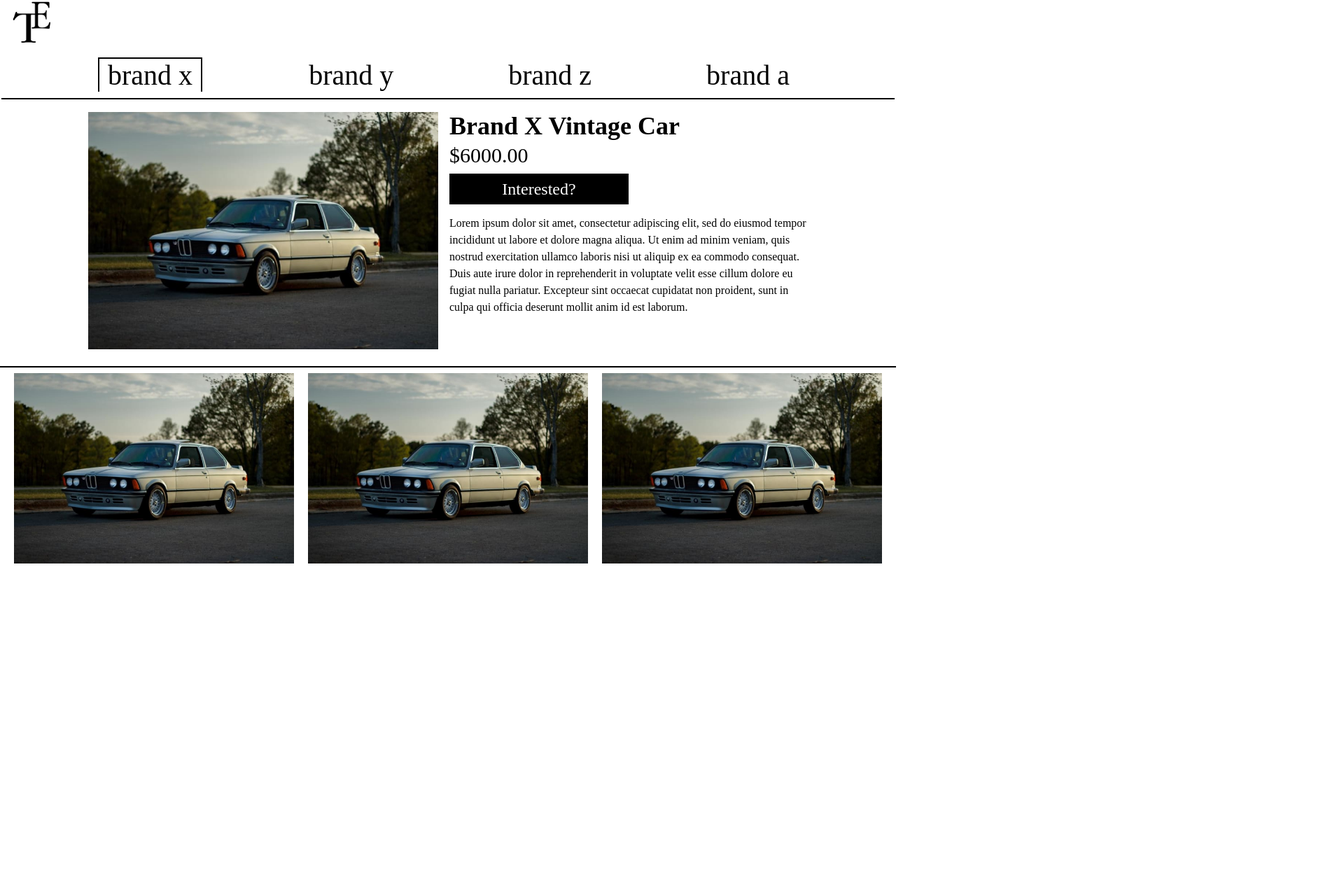
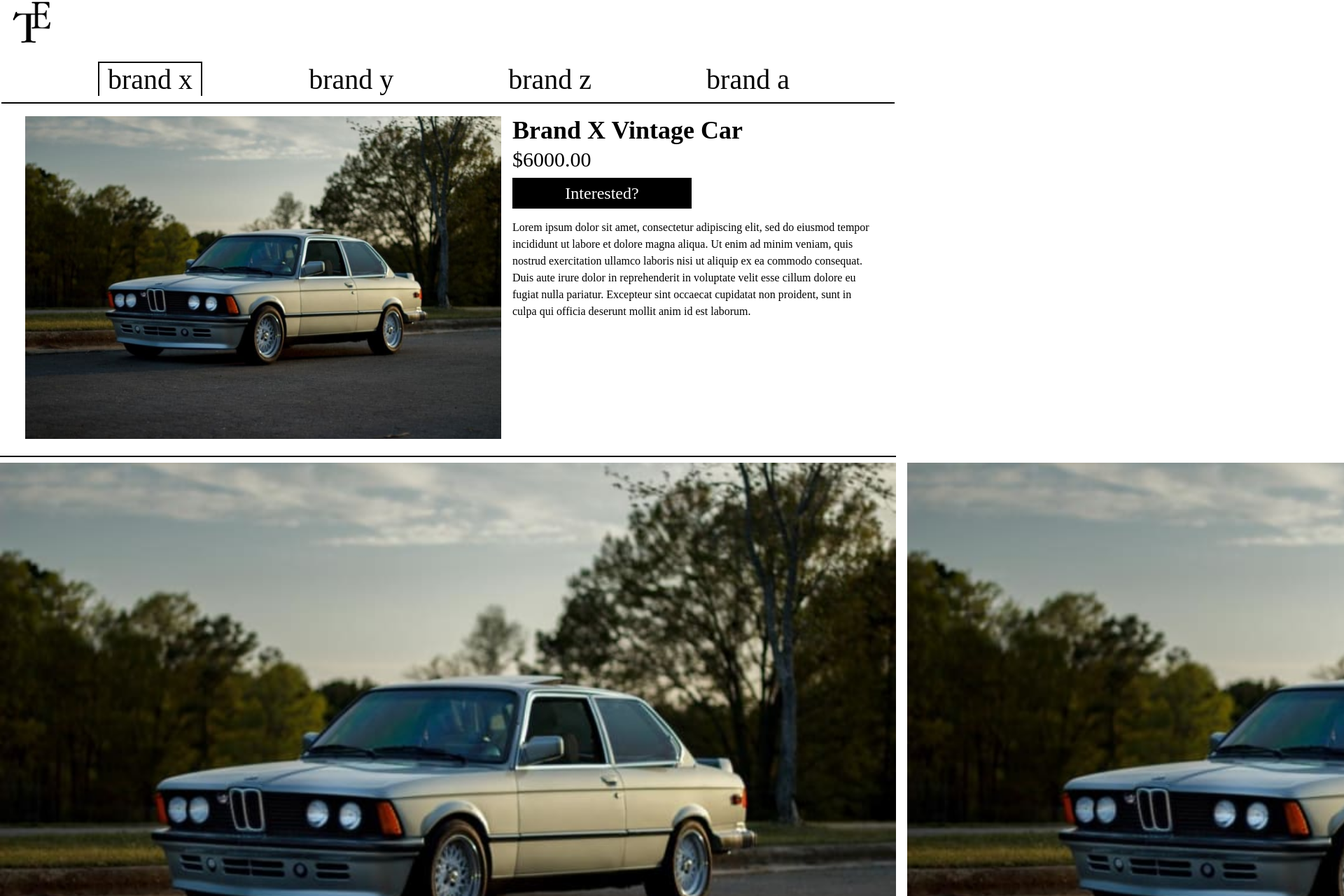
Before and after one commit to JerickWong/toy-envoy-website, a Next.js app: page /cars in a window 1280 px wide. Shown: the part 16-1296 px from the top of the page at 70% size, 1920 px wide, since content can reach past the window. Before the commit the page ends 821 px from the top, so only its background shows below. Built offline with nearby package versions, Linux system fonts and the light colour scheme.

Commit message:
Add eslint

```diff
--- a/app/api/contact/route.js
+++ b/app/api/contact/route.js
@@ -1,13 +1,9 @@
-import nodemailer from 'nodemailer';
-import { NextResponse } from 'next/server';
+import nodemailer from 'nodemailer'
+import { NextResponse } from 'next/server'
 
-export async function GET(req) {
-  return NextResponse.json({ message: 'Email sent successfully' });
-}
-
-export async function POST(req) {
-  const { name, email, message } = await req.json();
-  const { EMAIL_USERNAME, EMAIL_PASSWORD } = process.env;
+export default async function POST(req) {
+  const { name, email, message } = await req.json()
+  const { EMAIL_USERNAME, EMAIL_PASSWORD } = process.env
 
   const transporter = nodemailer.createTransport({
     service: 'gmail',
@@ -15,19 +11,19 @@ export async function POST(req) {
       user: EMAIL_USERNAME,
       pass: EMAIL_PASSWORD,
     },
-  });
+  })
 
   const mailOptions = {
     from: `${name} <${email}>`,
     to: EMAIL_USERNAME,
     subject: 'Toy Envoy - Item Inquiry',
     text: message,
-  };
+  }
 
   const isVerified = await transporter.verify()
 
   if (!isVerified) {
-    return NextResponse.json({ error: 'Error sending email' }, { status: 400 });
+    return NextResponse.json({ error: 'Error sending email' }, { status: 400 })
   }
 
   await transporter.sendMail(mailOptions)
--- a/app/cars/page.js
+++ b/app/cars/page.js
@@ -1,95 +1,76 @@
-'use client';
+'use client'
 
-import Link from 'next/link';
+import { useRouter } from 'next/navigation'
 import Image from 'next/image'
-import { useRouter } from 'next/navigation';
+import SecondaryNavbar from '@/components/SecondaryNavbar'
 
 export default function Home() {
-  const router = useRouter();
+  const router = useRouter()
 
   return (
     <div className='max-h-screen min-h-screen flex flex-col'>
-      <nav className='nav-header'>
-        <Link href="/">
-          <Image
-            src="/logo.png"
-            alt="Toy Envoy Logo"
-            className="dark:invert"
-            width={100}
-            height={24}
-            priority
-          />
-        </Link>
-      </nav>
-      <nav className='nav-main'>
-        <ul>
-          <li>
-            <Link href="/" className='active'>
-              brand x
-            </Link>
-          </li>
-          <li>
-            <Link href="">
-              brand y
-            </Link>
-          </li>
-          <li>
-            <Link href="">
-              brand z
-            </Link>
-          </li>
-          <li>
-            <Link href="">
-              brand a
-            </Link>
-          </li>
-        </ul>
-      </nav>
-      <hr className="m-0.5 border-t-2 border-black" />
+      <SecondaryNavbar />
       <section className='my-4 mx-9 flex justify-center gap-4'>
         <div>
-          <img
-            sizes="(max-width: 765px) 100vw, 500px"
-            srcset="
-            vintage-item1-300.jpg 300w,
-            vintage-item1-765.jpg 765w"
-            src="vintage-item1-765.jpg"
-            alt="" />
+          <Image
+            sizes='(max-width: 765px) 100vw, 500px'
+            srcset='
+            /vintage-item1-300.jpg 300w,
+            /vintage-item1-765.jpg 765w'
+            width={100}
+            height={10}
+            src='/vintage-item1-765.jpg'
+            className='w-full'
+            alt='Vintage Car' />
         </div>
-        <div className='flex flex-col max-w-40-screen'>
-          <h2 className='text-4xl mb-1 font-extrabold dark:text-white" font-montserrat'>Brand X Vintage Car</h2>
-          <h3 className="text-3xl mb-2 font-light dark:text-white font-montserrat">$6000.00</h3>
-          <button type="button" className="button-interested font-montserrat" onClick={() => router.push('/contact')}>
+        <div className='flex flex-col max-w-40-screen font-montserrat'>
+          <h2 className='text-4xl mb-1 font-extrabold dark:text-white '>Brand X Vintage Car</h2>
+          <h3 className='text-3xl mb-2 font-light dark:text-white '>$6000.00</h3>
+          <button type='button' className='button-interested ' onClick={() => router.push('/contact')}>
             Interested?
           </button>
-          <p className='font-montserrat'>
-          Lorem ipsum dolor sit amet, consectetur adipiscing elit, sed do eiusmod tempor incididunt ut labore et dolore magna aliqua. Ut enim ad minim veniam, quis nostrud exercitation ullamco laboris nisi ut aliquip ex ea commodo consequat. Duis aute irure dolor in reprehenderit in voluptate velit esse cillum dolore eu fugiat nulla pariatur. Excepteur sint occaecat cupidatat non proident, sunt in culpa qui officia deserunt mollit anim id est laborum.
+          <p>
+           Lorem ipsum dolor sit amet, consectetur adipiscing elit, sed do eiusmod tempor incididunt
+           ut labore et dolore magna aliqua. Ut enim ad minim veniam, quis nostrud exercitation
+           ullamco laboris nisi ut aliquip ex ea commodo consequat. Duis aute irure dolor in
+           reprehenderit in voluptate velit esse cillum dolore eu fugiat nulla pariatur. Excepteur
+           sint occaecat cupidatat non proident, sunt in culpa qui officia deserunt mollit anim id
+           est laborum.
           </p>
         </div>
       </section>
-      <hr className="my-2 border-t-2 border-black" />
-      <div className='flex justify-evenly'>
-        <img
-          sizes="(max-width: 765px) 100vw, 400px"
-          srcset="
-          vintage-item1-300.jpg 300w,
-          vintage-item1-765.jpg 765w"
-          src="vintage-item1-765.jpg"
-          alt="" />
-        <img
-          sizes="(max-width: 765px) 100vw, 400px"
-          srcset="
-          vintage-item1-300.jpg 300w,
-          vintage-item1-765.jpg 765w"
-          src="vintage-item1-765.jpg"
-          alt="" />
-        <img
-          sizes="(max-width: 765px) 100vw, 400px"
-          srcset="
-          vintage-item1-300.jpg 300w,
-          vintage-item1-765.jpg 765w"
-          src="vintage-item1-765.jpg"
-          alt="" />
+      <hr className='my-2 border-t-2 border-black' />
+      <div className='flex justify-evenly gap-4'>
+        <Image
+          sizes='(max-width: 765px) 100vw, 400px'
+          srcset='
+          /vintage-item1-300.jpg 300w,
+          /vintage-item1-765.jpg 765w'
+          width={100}
+            height={10}
+          src='/vintage-item1-765.jpg'
+          className='w-full'
+          alt='Vintage Car' />
+        <Image
+          sizes='(max-width: 765px) 100vw, 400px'
+          srcset='
+          /vintage-item1-300.jpg 300w,
+          /vintage-item1-765.jpg 765w'
+          width={100}
+            height={10}
+          src='/vintage-item1-765.jpg'
+          className='w-full'
+          alt='Vintage Car' />
+        <Image
+          sizes='(max-width: 765px) 100vw, 400px'
+          srcset='
+          /vintage-item1-300.jpg 300w,
+          /vintage-item1-765.jpg 765w'
+          width={100}
+            height={10}
+          src='/vintage-item1-765.jpg'
+          className='w-full'
+          alt='Vintage Car' />
       </div>
     </div>
   )
--- a/app/page.js
+++ b/app/page.js
@@ -1,41 +1,44 @@
-import Link from 'next/link';
-import Navbar from '@/components/Navbar';
+import Link from 'next/link'
+import Image from 'next/image'
+import Navbar from '@/components/Navbar'
 
 export default function Home() {
   return (
     <div className='max-h-screen min-h-screen flex flex-col'>
       <Navbar />
-      <div className="row">
+      <div className='row'>
         <div className='image-row'>
-          <img
-            sizes="(max-width: 1200px) 100vw, 1200px"
-            srcset="
+          <Image
+            sizes='(max-width: 1200px) 100vw, 1200px'
+            srcset='
             /vintage-car-300.jpg 300w,
             /vintage-car-903.jpg 903w,
-            /vintage-car-1200.jpg 1200w"
-            src="/vintage-car-1200.jpg"
-            width={'100%'}
+            /vintage-car-1200.jpg 1200w'
+            src='/vintage-car-1200.jpg'
+            width={100}
             height={10}
-            className='object-cover h-96'
-            alt="Vintage car" />
+            className='w-full object-cover h-96'
+            alt='Vintage car' />
           <div className='image-caption'>
-            <Link href="/cars" className="caption">
+            <Link href='/cars' className='caption'>
               cars
             </Link>
           </div>
         </div>
         <div className='image-row'>
-          <img
-            sizes="(max-width: 1200px) 100vw, 1200px"
-            srcset="
-            cube-300.jpg 300w,
-            cube-839.jpg 839w,
-            cube-1200.jpg 1200w"
-            src="cube-1200.jpg"
-            className='object-cover h-96'
-            alt="Cube" />
+          <Image
+            sizes='(max-width: 1200px) 100vw, 1200px'
+            srcset='
+            /cube-300.jpg 300w,
+            /cube-839.jpg 839w,
+            /cube-1200.jpg 1200w'
+            src='/cube-1200.jpg'
+            width={100}
+            height={10}
+            className='w-full object-cover h-96'
+            alt='Cube' />
           <div className='image-caption'>
-            <Link href="/collectibles" className="caption">
+            <Link href='/collectibles' className='caption'>
               collectibles
             </Link>
           </div>
--- /dev/null
+++ b/components/SecondaryNavbar.js
@@ -0,0 +1,46 @@
+import Link from 'next/link'
+import Image from 'next/image'
+
+export default function SecondaryNavbar() {
+  return (
+    <div>
+      <nav className='nav-header'>
+        <Link href='/'>
+          <Image
+            src='/logo.png'
+            alt='Toy Envoy Logo'
+            className='dark:invert'
+            width={100}
+            height={24}
+            priority
+          />
+        </Link>
+      </nav>
+      <nav className='nav-main'>
+        <ul>
+          <li>
+            <Link href='/' className='active'>
+              brand x
+            </Link>
+          </li>
+          <li>
+            <Link href=''>
+              brand y
+            </Link>
+          </li>
+          <li>
+            <Link href=''>
+              brand z
+            </Link>
+          </li>
+          <li>
+            <Link href=''>
+              brand a
+            </Link>
+          </li>
+        </ul>
+      </nav>
+      <hr className='m-0.5 border-t-2 border-black' />
+    </div>
+  )
+}
--- a/package.json
+++ b/package.json
@@ -21,5 +21,9 @@
     "react-dom": "^18.2.0",
     "react-icons": "^4.9.0",
     "tailwindcss": "^3.3.2"
+  },
+  "devDependencies": {
+    "eslint-config-airbnb-base": "^15.0.0",
+    "eslint-plugin-import": "^2.27.5"
   }
 }
```
Also changed, not shown: app/contact/page.js (+8 -8 lines), components/ContactForm.js (+36 -34 lines), components/Navbar.js (+8 -8 lines), .eslintrc.json, 2 other files (tests, documents, lock files or other folders).
